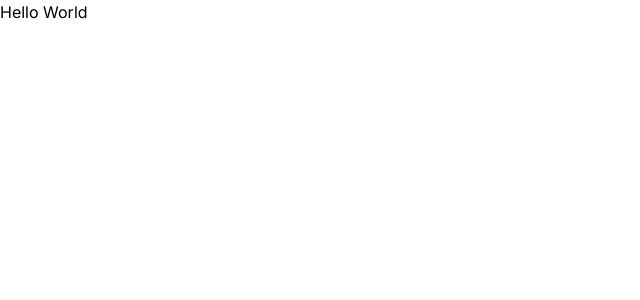
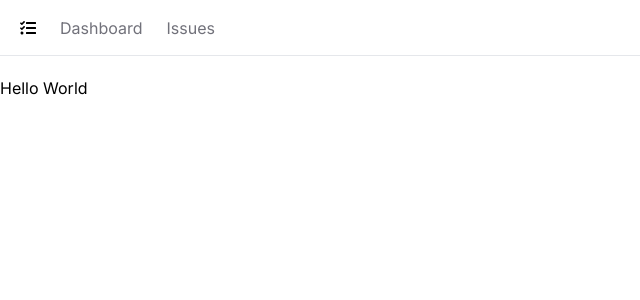
Before and after one commit to Suu543/issue-management-app, a Next.js app in the folder issue-management-app/: page / in a window 1280 px wide. Shown: the top 300 px of the page, without its empty margins (0-640 px from the left). Built offline with nearby package versions, Linux system fonts and the light colour scheme.

Commit message:
2. 네비게이션바 생성

```diff
--- /dev/null
+++ b/issue-management-app/app/NavBar.tsx
@@ -0,0 +1,31 @@
+import Link from "next/link";
+import React from "react";
+import { FaTasks } from "react-icons/fa";
+
+const NavBar = () => {
+  const links = [
+    { label: "Dashboard", href: "/" },
+    { label: "Issues", href: "/issues" },
+  ];
+
+  return (
+    <nav className="flex space-x-6 border-b mb-5 px-5 items-center h-14">
+      <Link href="/">
+        <FaTasks />
+      </Link>
+      <ul className="flex space-x-6">
+        {links.map((link) => (
+          <Link
+            className="text-zinc-500 hover:text-zinc-800 transition-colors"
+            key={link.href}
+            href={link.href}
+          >
+            {link.label}
+          </Link>
+        ))}
+      </ul>
+    </nav>
+  );
+};
+
+export default NavBar;
--- a/issue-management-app/app/layout.tsx
+++ b/issue-management-app/app/layout.tsx
@@ -1,22 +1,26 @@
-import type { Metadata } from 'next'
-import { Inter } from 'next/font/google'
-import './globals.css'
+import type { Metadata } from "next";
+import { Inter } from "next/font/google";
+import "./globals.css";
+import NavBar from "./NavBar";
 
-const inter = Inter({ subsets: ['latin'] })
+const inter = Inter({ subsets: ["latin"] });
 
 export const metadata: Metadata = {
-  title: 'Create Next App',
-  description: 'Generated by create next app',
-}
+  title: "Create Next App",
+  description: "Generated by create next app",
+};
 
 export default function RootLayout({
   children,
 }: {
-  children: React.ReactNode
+  children: React.ReactNode;
 }) {
   return (
     <html lang="en">
-      <body className={inter.className}>{children}</body>
+      <body className={inter.className}>
+        <NavBar />
+        <main>{children}</main>
+      </body>
     </html>
-  )
+  );
 }
--- /dev/null
+++ b/package.json
@@ -0,0 +1,5 @@
+{
+  "dependencies": {
+    "react-icons": "^4.12.0"
+  }
+}
```
Also changed, not shown: 1 other file (tests, documents, lock files or other folders).
